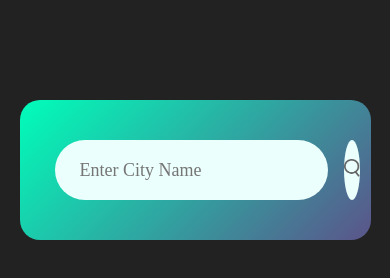
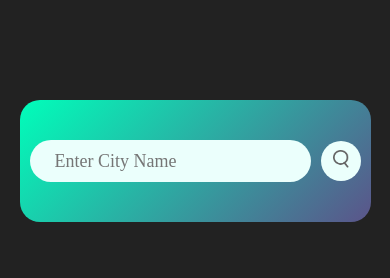
Before and after one commit to Github-Moazzam/Weather-app, a plain HTML site: page index.html in a window 390 px wide. Drawn offline with Linux system fonts and the light colour scheme.

Commit message:
Add files via upload

```diff
--- a/style.css
+++ b/style.css
@@ -108,3 +108,28 @@ body{
     display: none;
 
 }
+
+@media (max-width:460px) {
+    .card{
+
+    padding: 40px 10px;
+
+}
+.search button{
+
+    width: 40px;
+    height: 40px;
+
+}
+
+.search input {
+
+    margin-right: 10px;
+    height: 42px;
+}
+
+.details{
+    padding: 0 10px;
+}
+
+}
```
